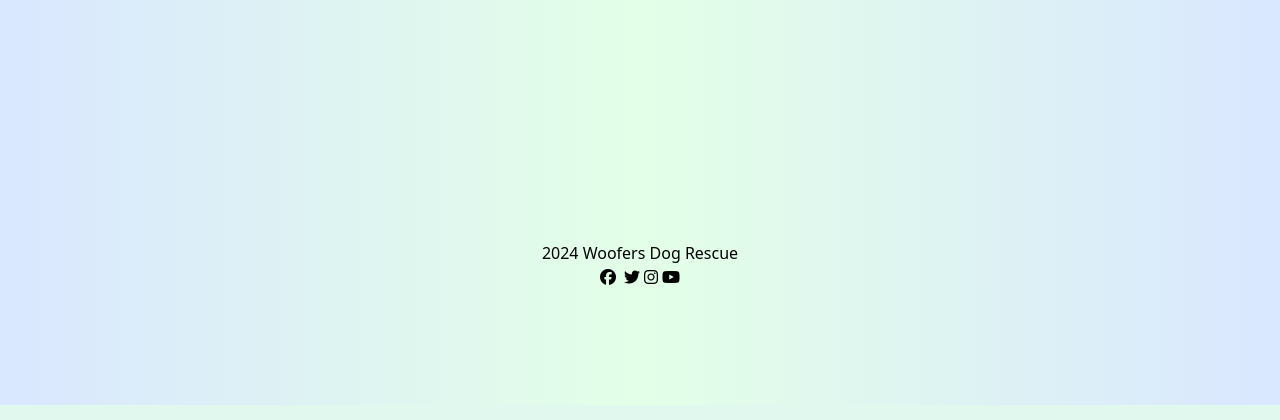
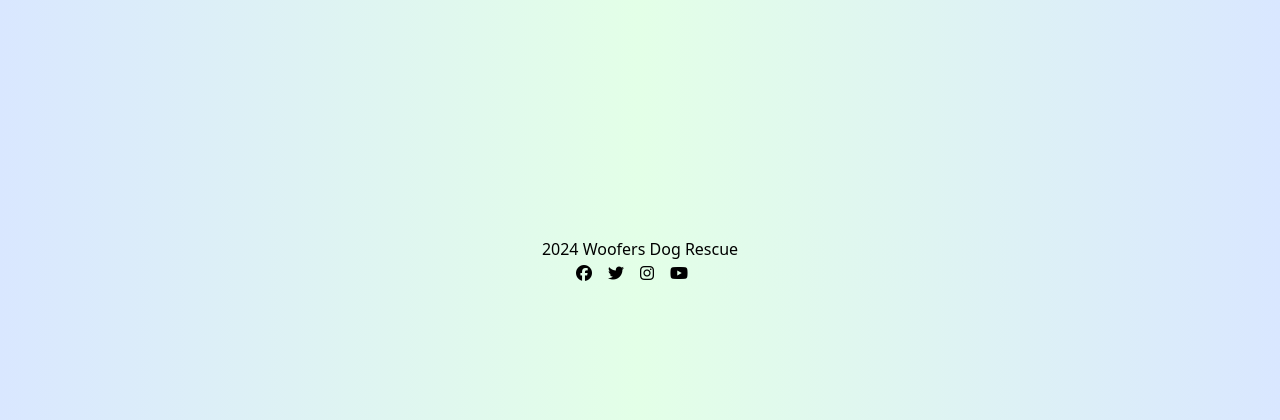
Before and after one commit to stevewhitehouse66/Woofers, a Django app: page / in a window 1280 px wide. Shown: the part 511-931 px from the top of the page. Run offline with Django 4.2, Linux system fonts and the light colour scheme; data that the repository does not hold is empty; some libraries are stand-ins or nearby versions.

Commit message:
edit social icon styles

```diff
--- a/static/css/style.css
+++ b/static/css/style.css
@@ -29,7 +29,7 @@
   background: var(--current-background-gradient);
   background-repeat: no-repeat;
   background-attachment: fixed;
-  margin-bottom: 50px;
+  padding-bottom: 65px;
 }
 
 a {
@@ -346,6 +346,7 @@
   margin-inline: auto;
   background: var(--current-background-gradient);
   font-size: medium;
+
 }
 .footer-text {
   margin: 0;
@@ -356,6 +357,11 @@
   margin: auto;
   display: inline-flex;
   flex-direction: row;
+}
+.social-icon{
+  font-size: 3em;
+  margin: 10px;
+  padding: 5px;
 }
 /*Form Styles*/
 
--- a/templates/base.html
+++ b/templates/base.html
@@ -123,22 +123,22 @@
         <p class="footer-text">2024 Woofers Dog Rescue</p>
         <div class="socials-container">
             <ul class="social-icons list-group flex-row">
-                <li class="px-1">
+                <li class=" pb-1 social=icon">
                     <a href="http://www.facebook.com" target="_blank" aria-label="Facebook, opens in new window">
                         <i class="fab fa-facebook"></i>
                     </a>
                 </li>
-                <li class="px-1">
+                <li class="px-3 pb-1 social=icon">
                     <a href="http://www.twitter.com" target="_blank" aria-label="Twitter, opens in new window">
                         <i class="fab fa-twitter"></i>
                     </a>
-                </li class="px-1">
+                </li class="px-3 pb-1 social=icon">
                 <li >
                     <a href="http://www.instagram.com" target="_blank" aria-label="Instagram, opens in new window">
                         <i class="fab fa-instagram"></i>
                     </a>
                 </li>
-                <li class="px-1">
+                <li class="px-3 pb-1 social=icon">
                     <a href="http://www.youtube.com" target="_blank" aria-label="Youtube, opens in new window">
                         <i class="fab fa-youtube"></i>
                     </a>
--- a/templates/home.html
+++ b/templates/home.html
@@ -64,7 +64,7 @@
         {% endfor %}
     </div>
 <!-- Display Dog Profiles most recent first -->
-    <div class="doggo-container">
+    <div class="doggo-container ">
     {% for doggo in doggo_list %}
     <a href="{% url 'doggo_detail' pk=doggo.pk %}">
         <div class="row">
```
Also changed, not shown: 3 other files.
